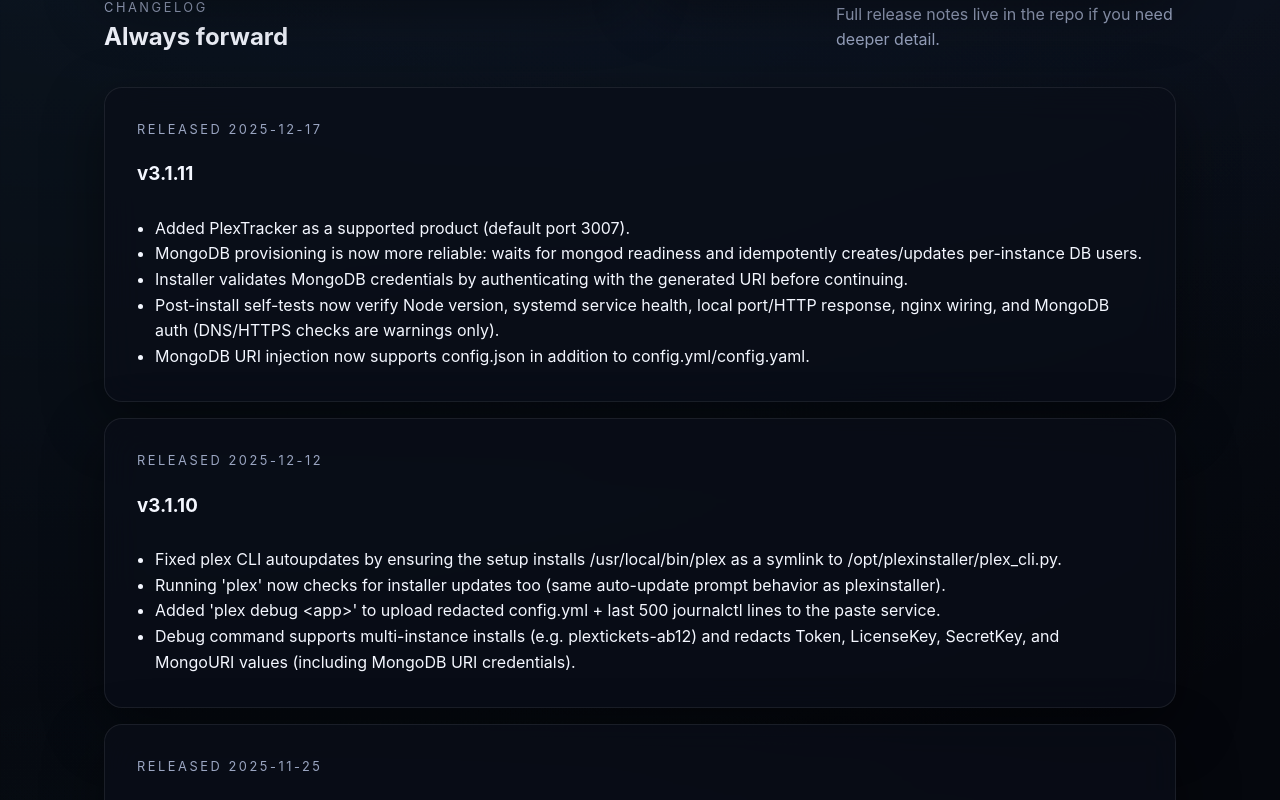
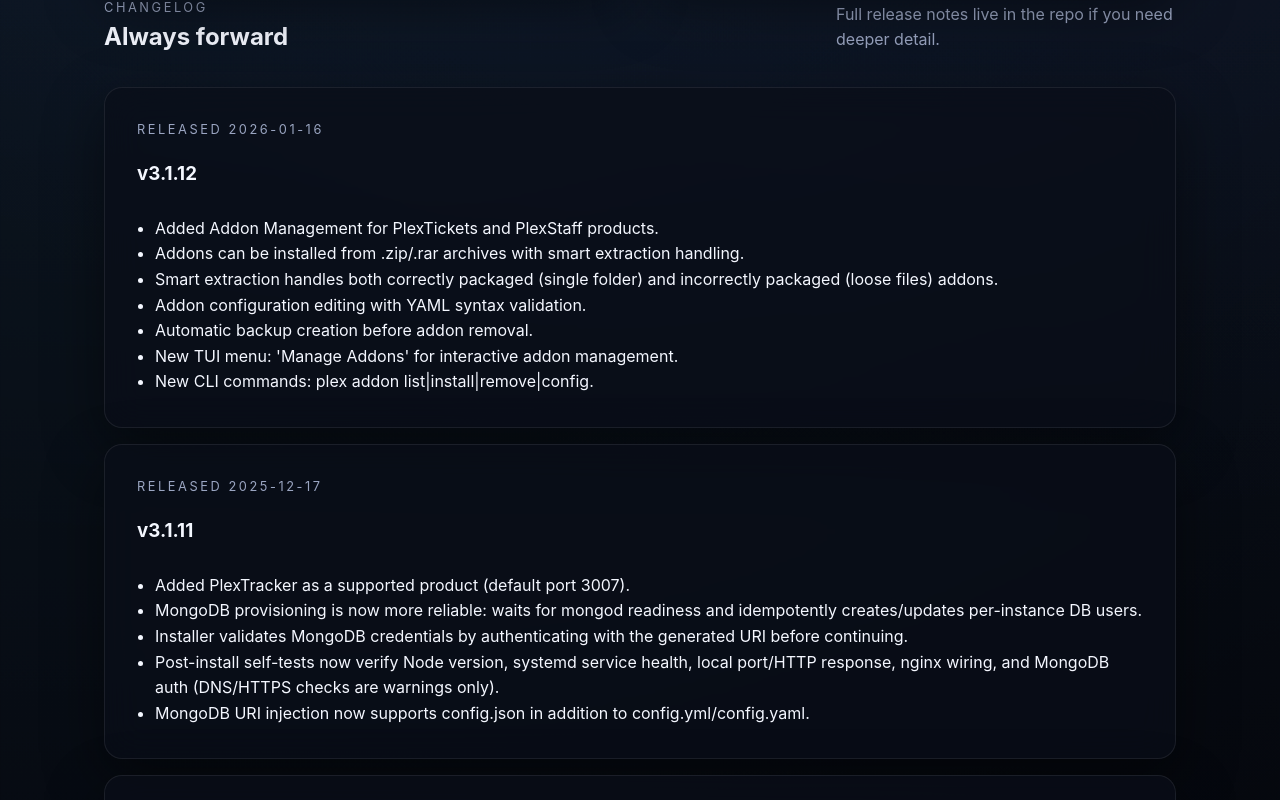
Before and after one commit to Bali0531-RC/plexinstaller, a React (Vite) app in the folder web2/: page / in a window 1280 px wide. Shown: the part 2340-3140 px from the top of the page. Built offline with nearby package versions, Linux system fonts and the light colour scheme.

Commit message:
Web changelog update

```diff
--- a/web2/src/data/changelog.ts
+++ b/web2/src/data/changelog.ts
@@ -5,6 +5,19 @@
 };
 
 export const releases: ReleaseNote[] = [
+  {
+    version: "3.1.12",
+    date: "2026-01-16",
+    highlights: [
+      "Added Addon Management for PlexTickets and PlexStaff products.",
+      "Addons can be installed from .zip/.rar archives with smart extraction handling.",
+      "Smart extraction handles both correctly packaged (single folder) and incorrectly packaged (loose files) addons.",
+      "Addon configuration editing with YAML syntax validation.",
+      "Automatic backup creation before addon removal.",
+      "New TUI menu: 'Manage Addons' for interactive addon management.",
+      "New CLI commands: plex addon list|install|remove|config."
+    ]
+  },
   {
     version: "3.1.11",
     date: "2025-12-17",
```
